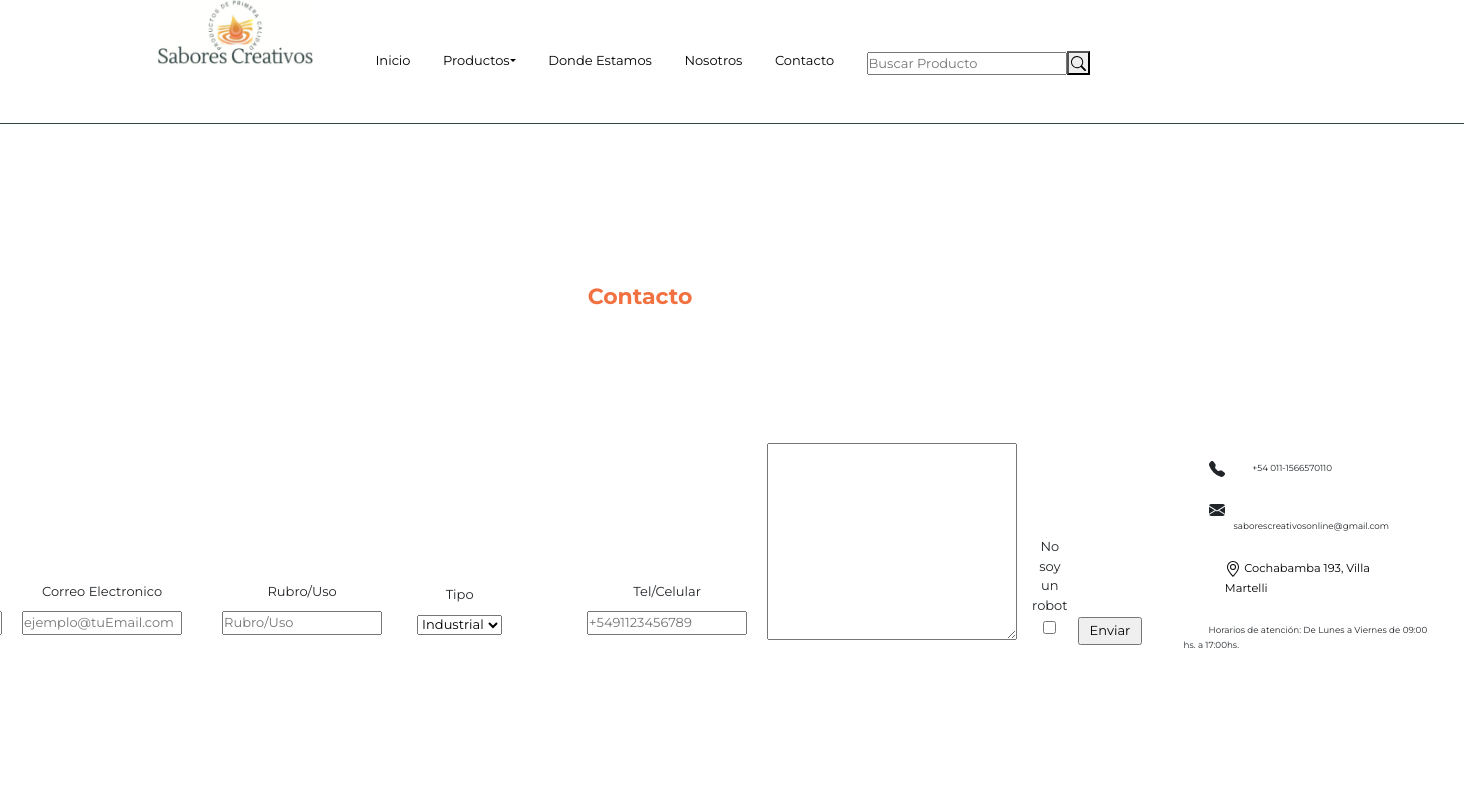
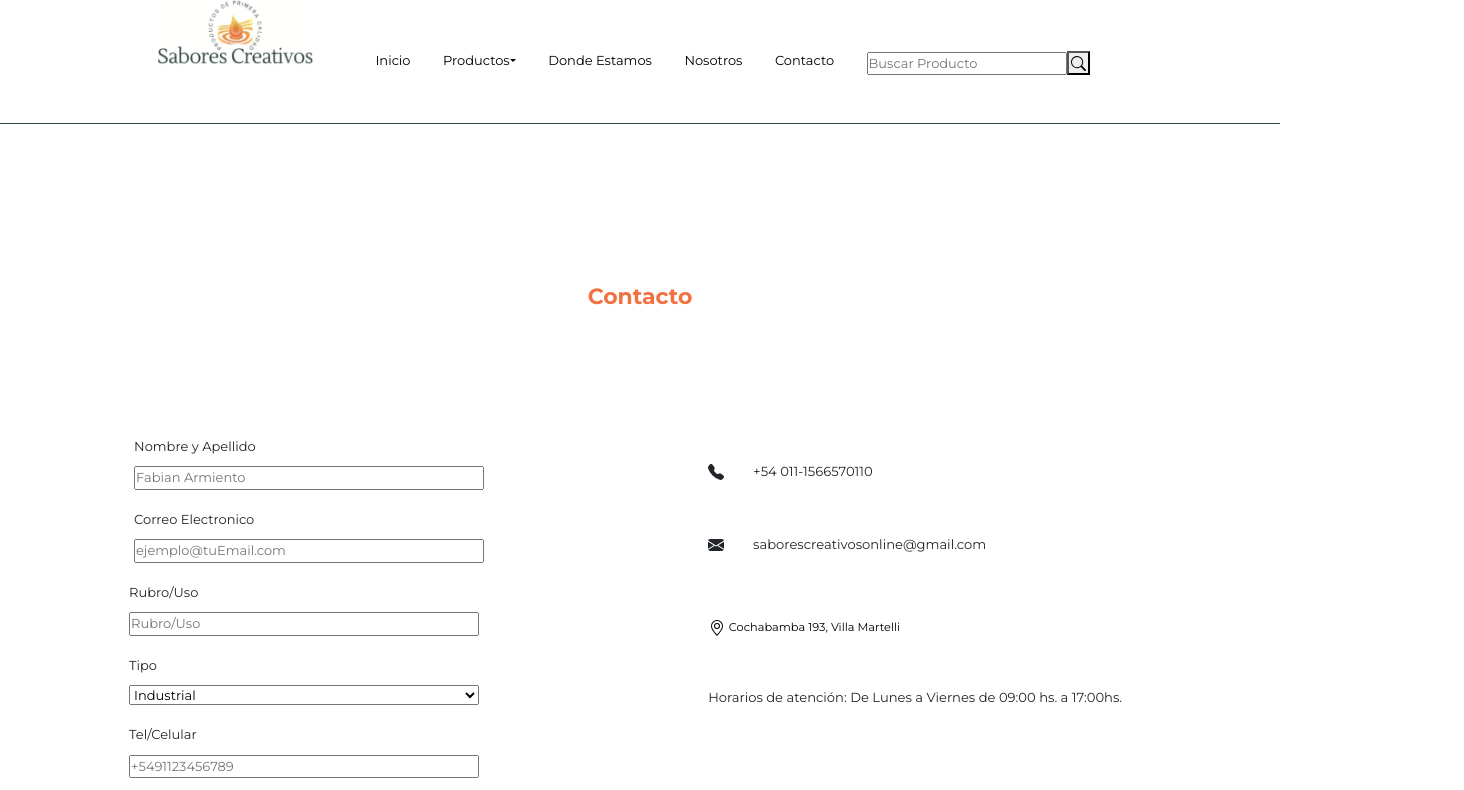
Before and after one commit to TobiasArmiento/finalsabores, a plain HTML site: page sections/Contacto.html in a window 1280 px wide. Shown: the top 790 px of the page, 1464 px wide, since content can reach past the window. Drawn offline with nearby package versions, Linux system fonts and the light colour scheme.

Commit message:
mediaquery contacto pc

```diff
--- a/css/style.css
+++ b/css/style.css
@@ -458,5 +458,38 @@ p strong{
         text-align: start;
     }
 
+    .cuerpoContacto{
+        display: flex;
+        flex-direction: row;
+    }
+
+    .formularioContacto, .nombreApellido{
+        display: flex;
+        flex-direction: column;
+        align-items: flex-start;
+    }
+
+    .rubro1, .rubro2, .celular1, .celular2{
+        margin: 5px 10px 5px 0px;
+    }
+
+    .tipo1, .tipo2{
+        margin: 5px 50px 5px 0px;
+    }
+
+    .rubro2, .tipo2, .nombreApellido2, .celular2, .textoArea1{
+        width: 350px;
+    }
+
+    .contactoExtra{
+        font-size: 15px;
+        display: flex;
+        flex-direction: column;
+        align-items: flex-start;
+    }
+
+    .listMaps{
+        margin: -15px;
+    }
 
 }
```
